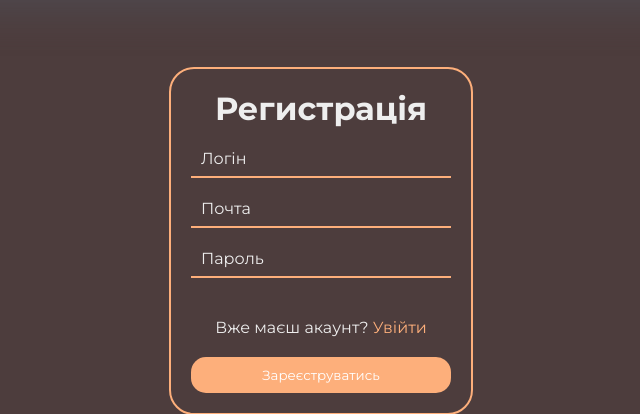
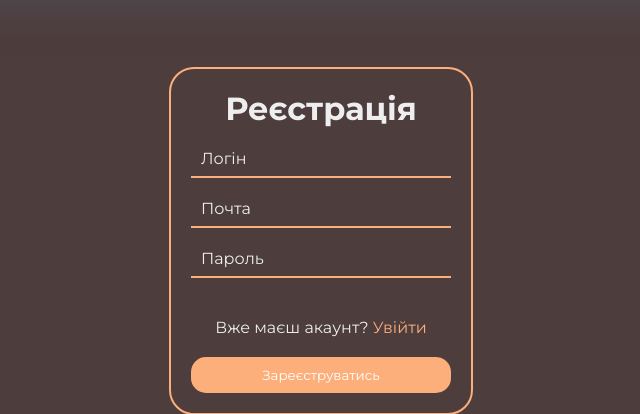
Before and after one commit to dilemka2/starsCounterNew, a Node server app: page /register in a window 1280 px wide. Shown: the part 79-493 px from the top of the page, without its empty margins (319-959 px from the left). Run offline with Node 20, Linux system fonts and the light colour scheme.

Commit message:
fixing text mistake

```diff
--- a/views/register.hbs
+++ b/views/register.hbs
@@ -41,7 +41,7 @@
     <main>
         <div class="login-register__block">
             <form action="/register" method="post">
-                <h1>Регистрація</h1>
+                <h1>Реєстрація</h1>
                 <div class="login-register__input-wrapper">
                     <input type="text" name="login" id="login" placeholder=''>
                     <label for="login" class="login-register__label">Логін</label>
```
